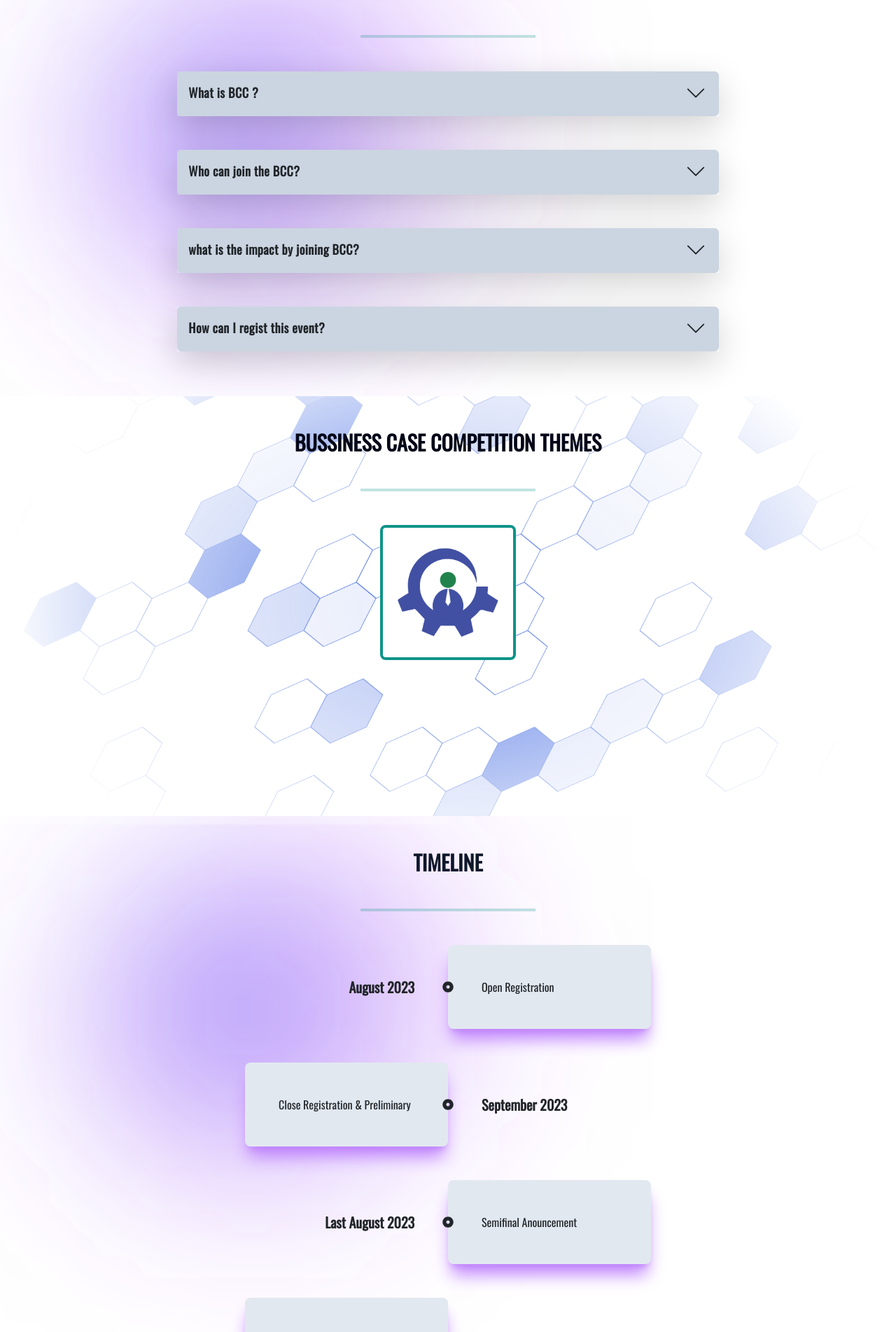
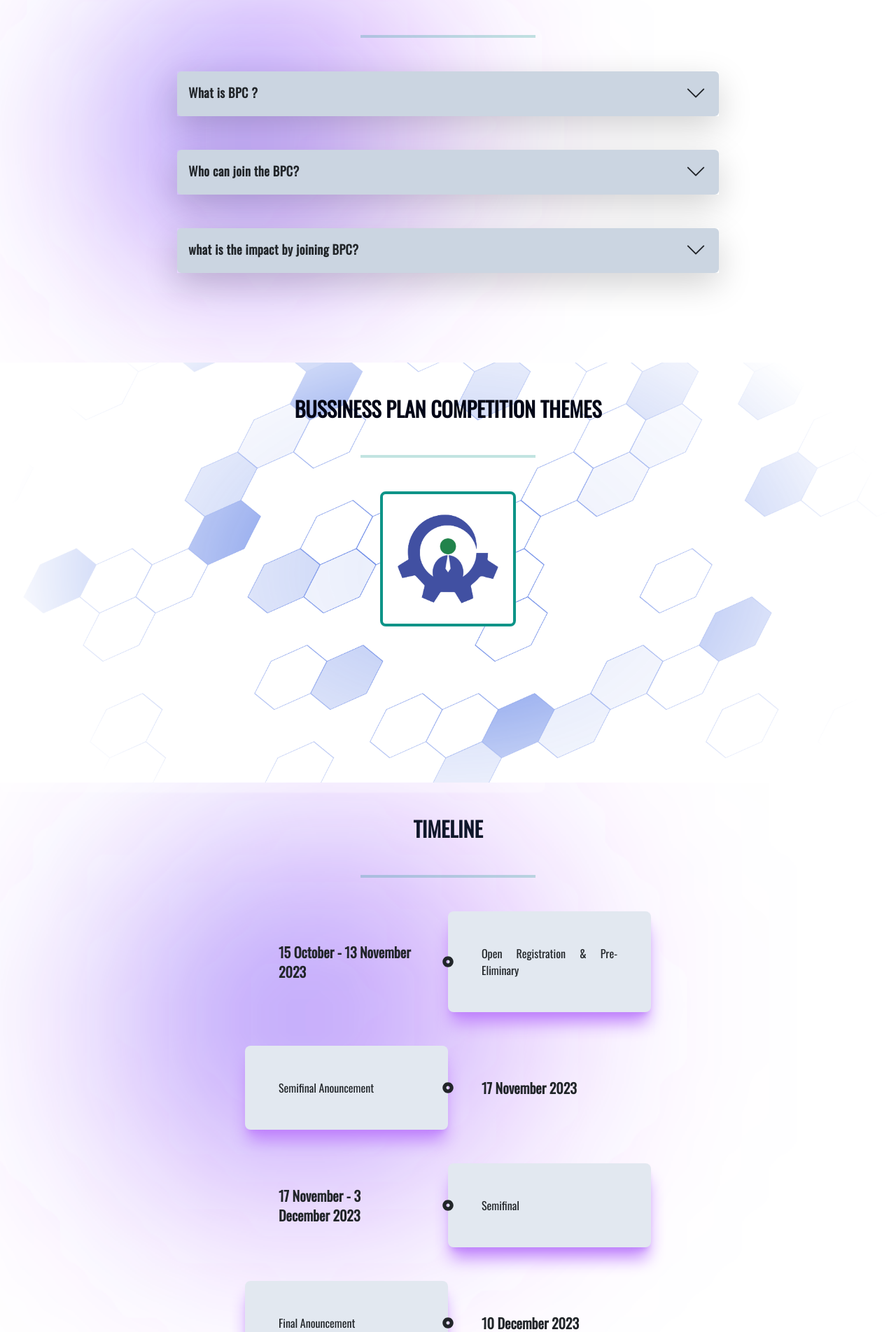
Before and after one commit to ieeeitssb/ieeebig23, a React (Create React App) app: page /events/bcc in a window 1280 px wide. Shown: the part 882-2785 px from the top of the page at 70% size. Built offline with nearby package versions, Linux system fonts and the light colour scheme.

Commit message:
revisi web sesuai request compe

```diff
--- a/src/BCC/AboutBCC.js
+++ b/src/BCC/AboutBCC.js
@@ -11,30 +11,26 @@ export default function AboutBCC() {
         <hr className="w-[250px] border-t-4 border-teal-600 mx-auto mt-5" />
         {/* accordion */}
         <Accordion
-          question="What is BCC ?"
+          question="What is BPC ?"
           answer='In this context, IEEE
-          The Business Case Competition exists as a platform that encourages participants to
+          The Business Plan Competition exists as a platform that encourages participants to
           develop innovations and business solutions focused on thematic areas of technology
           "Technological Solutions for Sustainable Development"'
         />
         <Accordion
-          question="Who can join the BCC?"
+          question="Who can join the BPC?"
           answer="D4/S1 students from various universities throughout Indonesia which consist of members
           3 people in 1 team. Team members are only allowed from the same university and
           allowed from different majors."
         />
         <Accordion
-          question="what is the impact by joining BCC?"
+          question="what is the impact by joining BPC?"
           answer="It is hoped that various innovative ideas and concepts will emerge
           can overcome the challenges of sustainable development and advance the world's business. competition
           it also aims to inspire the participants in creating technological solutions that are
           positive impact, sustainable, and can make a real contribution in realizing
           a better future."
         />
-        <Accordion
-          question="How can I regist this event?"
-          answer="Click login button or menu in this website. For more information check this guidebook"
-        />
       </div>
     </section>
   );
--- a/src/BCC/JumbotronBCC.js
+++ b/src/BCC/JumbotronBCC.js
@@ -5,7 +5,7 @@ export default function JumbotronBCC() {
     <section>
       <div className="min-h-screen px-1 w-full bg-patternLight dark:bg-patternDark bg-cover bg-center bg-fixed text-black flex flex-col justify-center items-center">
         <h1 className="text-3xl text-center font-bold bg-gradient-to-r from-blue-500 via-pink-500 to-teal-400 bg-clip-text text-transparent md:text-7xl font-monoton neon">
-          Bussiness Case Competition
+          Bussiness Plan Competition
         </h1>
         <p className="font-semibold text-slate-600 italic dark:text-slate-200 text-md md:text-3xl text-center font-oswald">
           Tech Solutions for Sustainable Development
--- a/src/BCC/MainBCC.js
+++ b/src/BCC/MainBCC.js
@@ -11,7 +11,7 @@ export default function MainBCC() {
       <AboutBCC />
       <Theme />
       <TimelineBCC />
-      {/* <FormBCC /> */}
+      <FormBCC />
     </>
   );
 }
--- a/src/BCC/Theme.js
+++ b/src/BCC/Theme.js
@@ -5,7 +5,7 @@ export default function Theme() {
   return (
     <section className="w-full p-5 py-8 min-h-[600px] bg-patternLight dark:bg-patternDark bg-center bg-fixed bg-cover font-oswald">
       <h1 className="text-center text-3xl text-slate-950 uppercase font-semibold dark:text-slate-200">
-        Bussiness Case Competition Themes
+        Bussiness Plan Competition Themes
       </h1>
       <hr className="w-[250px] mx-auto mt-5 border-t-4 border-teal-600" />
       <div className="w-full container md:gap-2 flex-wrap flex justify-between md:justify-center mt-5">
--- a/src/BCC/TimelineBCC.js
+++ b/src/BCC/TimelineBCC.js
@@ -1,25 +1,29 @@
 import React from "react";
 import Timeline from "../Component/Timeline";
-export default function TimelineBCC() {
+export default function TimelineIIP() {
   return (
     <section className="w-full min-h-screen p-5 bg-light bg-cover dark:bg-dark font-oswald">
-      <h1 className="text-center uppercase text-slate-900 dark:text-white text-3xl font-semibold font-oswald">
+      <h1 className="text-center uppercase text-slate-900 dark:text-white text-3xl font-semibold">
         Timeline
       </h1>
       <hr className="w-[250px] border-t-4 border-teal-600 mx-auto mt-5" />
       <div className="container">
         <div className="mt-5">
-          <Timeline date="August 2023">Open Registration</Timeline>
-          <Timeline date="September 2023" reverse="true">
-            Close Registration & Preliminary
+          <Timeline date="15 October - 13 November 2023">
+            Open Registration & Pre-Eliminary
           </Timeline>
-          <Timeline date="Last August 2023">Semifinal Anouncement</Timeline>
-          <Timeline date="October 2023" reverse="true">
-            Semifinal
+          <Timeline date="17 November 2023" reverse="true">
+            Semifinal Anouncement
           </Timeline>
-          <Timeline date="November 2023">
-            Submission for semifinal and final anouncement
+          <Timeline date="17 November - 3 December 2023">Semifinal</Timeline>
+          <Timeline date="10 December 2023" reverse="true">
+            Final Anouncement
           </Timeline>
+          <Timeline date="13 December 2023">Technical Meeting</Timeline>
+          <Timeline date="16 December 2023" reverse="true">
+            Pitching top 6 Teams
+          </Timeline>
+          <Timeline date="16 December 2023">Awarding</Timeline>
         </div>
       </div>
     </section>
--- a/src/IIP/AboutIIP.jsx
+++ b/src/IIP/AboutIIP.jsx
@@ -6,30 +6,26 @@ export default function AboutIIP() {
     <section className="w-full p-5 min-h-[600px] bg-light dark:bg-dark bg-cover font-oswald">
       <div className="container">
         <h1 className="text-center uppercase text-slate-900 dark:text-white text-3xl font-semibold">
-          About IIP
+          About This Event
         </h1>
         <hr className="w-[250px] border-t-4 border-teal-600 mx-auto mt-5" />
         {/* accordion */}
         <Accordion
-          question="What is IIP ?"
+          question="What is IPC ?"
           answer='In this context, IEEE
-          Innovation Project Competition exists as a platform
+          Paper Competition as a platform
           that encourages participants to design and develop
           new innovations with the theme "TechnoSustainable: Empowering a BIG Future"'
         />
         <Accordion
-          question="Who can join the IIP?"
+          question="Who can join the IPC?"
           answer="D4/S1 students from various universities throughout Indonesia which consist of members
           3 people in 1 team. Team members are only allowed from the same university and
           allowed from different majors."
         />
         <Accordion
-          question="what is the impact by joining IIP?"
+          question="what is the impact by joining IPC?"
           answer="it is hoped that there will be innovations that are efficient, sustainable, and can have a positive impact in driving a better future. This competition is also expected to inspire participants to continue to innovate and contribute in advancing technology towards a brighter future."
-        />
-        <Accordion
-          question="How can I regist this event?"
-          answer="Click login button or menu in this website. For more information check this guidebook"
         />
       </div>
     </section>
--- a/src/IIP/JumbotronIIP.jsx
+++ b/src/IIP/JumbotronIIP.jsx
@@ -5,7 +5,7 @@ export default function JumbotronIIP() {
     <section>
       <div className="min-h-screen px-1 w-full bg-patternLight dark:bg-patternDark bg-cover bg-center bg-fixed text-black flex flex-col justify-center items-center">
         <h1 className="text-3xl text-center font-bold bg-gradient-to-r from-blue-500 via-pink-500 to-teal-400 bg-clip-text text-transparent md:text-7xl neon font-monoton">
-          IEEE Innovation Project Competition
+          IEEE Paper Competition
         </h1>
         <p className="font-semibold text-slate-600 italic dark:text-slate-200 text-md md:text-3xl font-oswald text-center">
           TechnoSustainable: Empowering a BIG Future.
--- a/src/IIP/MainIIP.jsx
+++ b/src/IIP/MainIIP.jsx
@@ -12,7 +12,7 @@ export default function MainIIP() {
       <AboutIIP />
       <Theme />
       <TimelineIIP />
-      {/* <FormIIP /> */}
+      <FormIIP />
     </>
   );
 }
--- a/src/IIP/Theme.js
+++ b/src/IIP/Theme.js
@@ -21,7 +21,7 @@ export default function Theme() {
   return (
     <section className="w-full p-5 py-8 min-h-[600px] bg-patternLight dark:bg-patternDark bg-center bg-fixed bg-cover font-oswald">
       <h1 className="text-center text-3xl text-slate-950 uppercase font-semibold dark:text-slate-200">
-        IIP Themes
+        IPC Themes
       </h1>
       <hr className="w-[250px] mx-auto mt-5 border-t-4 border-teal-600" />
       <div className="w-full container md:gap-2 flex-wrap flex justify-between md:justify-center mt-5">
--- a/src/IIP/TimelineIIP.jsx
+++ b/src/IIP/TimelineIIP.jsx
@@ -9,17 +9,21 @@ export default function TimelineIIP() {
       <hr className="w-[250px] border-t-4 border-teal-600 mx-auto mt-5" />
       <div className="container">
         <div className="mt-5">
-          <Timeline date="August 2023">Open Registration</Timeline>
-          <Timeline date="September 2023" reverse="true">
-            Close Registration & Preliminary
+          <Timeline date="15 October - 13 November 2023">
+            Open Registration & Pre-Eliminary
           </Timeline>
-          <Timeline date="Last August 2023">Semifinal Anouncement</Timeline>
-          <Timeline date="October 2023" reverse="true">
-            Semifinal
+          <Timeline date="17 November 2023" reverse="true">
+            Semifinal Anouncement
           </Timeline>
-          <Timeline date="November 2023">
-            Submission for semifinal and final anouncement
+          <Timeline date="17 November - 3 December 2023">Semifinal</Timeline>
+          <Timeline date="10 December 2023" reverse="true">
+            Final Anouncement
           </Timeline>
+          <Timeline date="13 December 2023">Technical Meeting</Timeline>
+          <Timeline date="16 December 2023" reverse="true">
+            Pitching top 6 Teams
+          </Timeline>
+          <Timeline date="16 December 2023">Awarding</Timeline>
         </div>
       </div>
     </section>
```
Also changed, not shown: src/Homepage/Event.jsx (+4 -4 lines).
